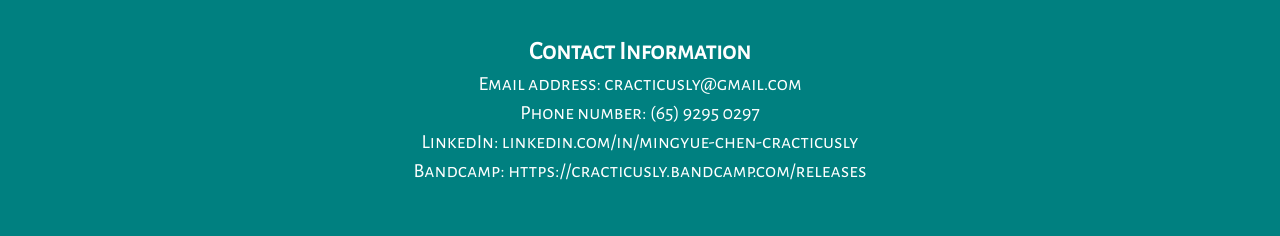
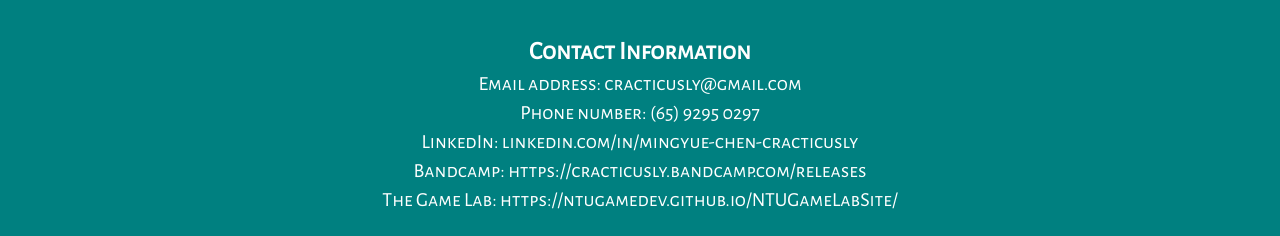
Before and after one commit to cracticusly/cracticusly.github.io, a plain HTML site: page about.html in a window 1280 px wide. Shown: the part 582-818 px from the top of the page. Drawn offline with Linux system fonts and the light colour scheme.

Commit message:
Update about.html

```diff
--- a/about.html
+++ b/about.html
@@ -59,6 +59,10 @@
 						<p> Bandcamp:
 							<a href="https://cracticusly.bandcamp.com/releases" target="_blank">https://cracticusly.bandcamp.com/releases</a></p>
 					</li>
+					<li>
+						<p> The Game Lab:
+							<a href="https://ntugamedev.github.io/NTUGameLabSite/" target="_blank">https://ntugamedev.github.io/NTUGameLabSite/</a></p>
+					</li>
 				</ul>
 			</section>
 		</section>
```
